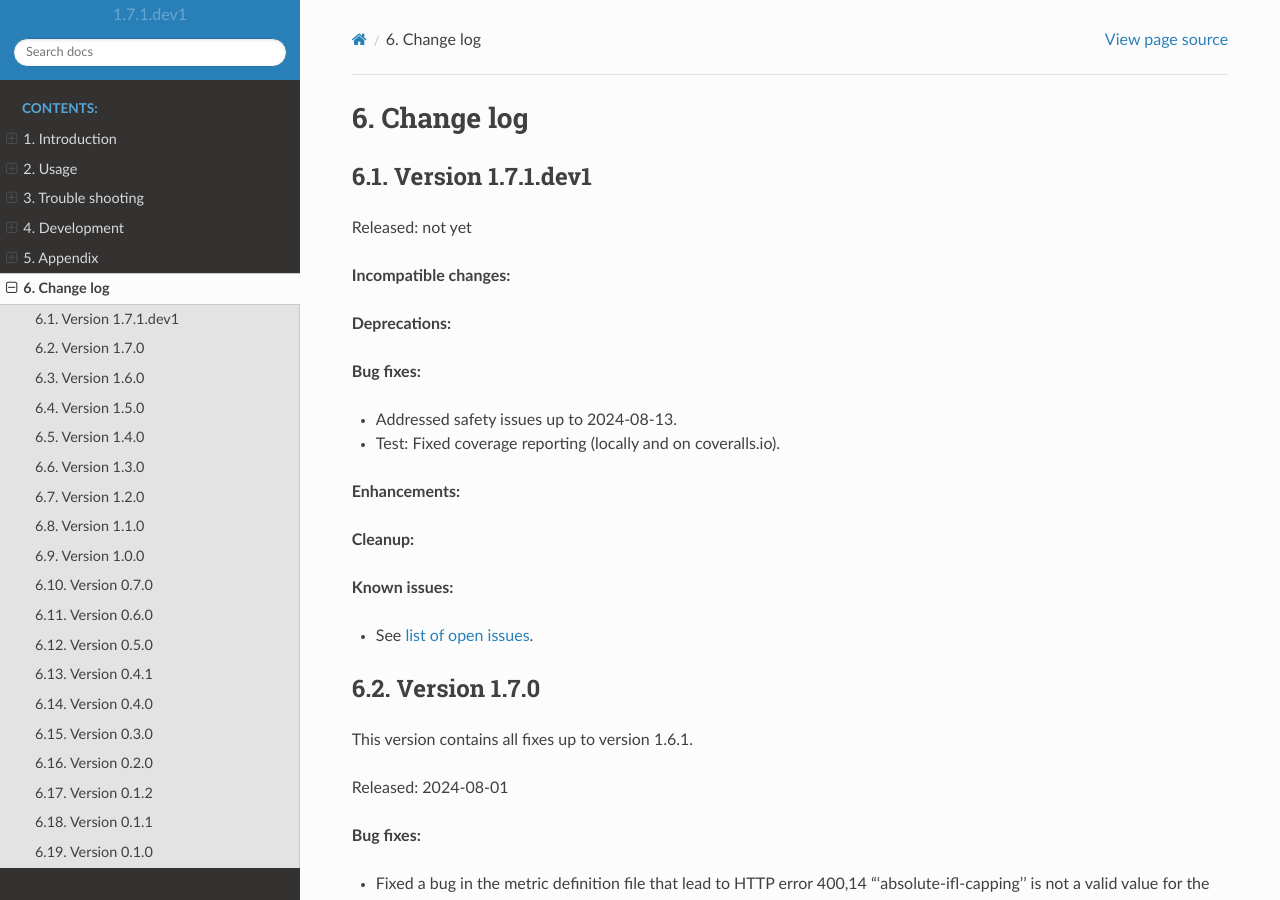
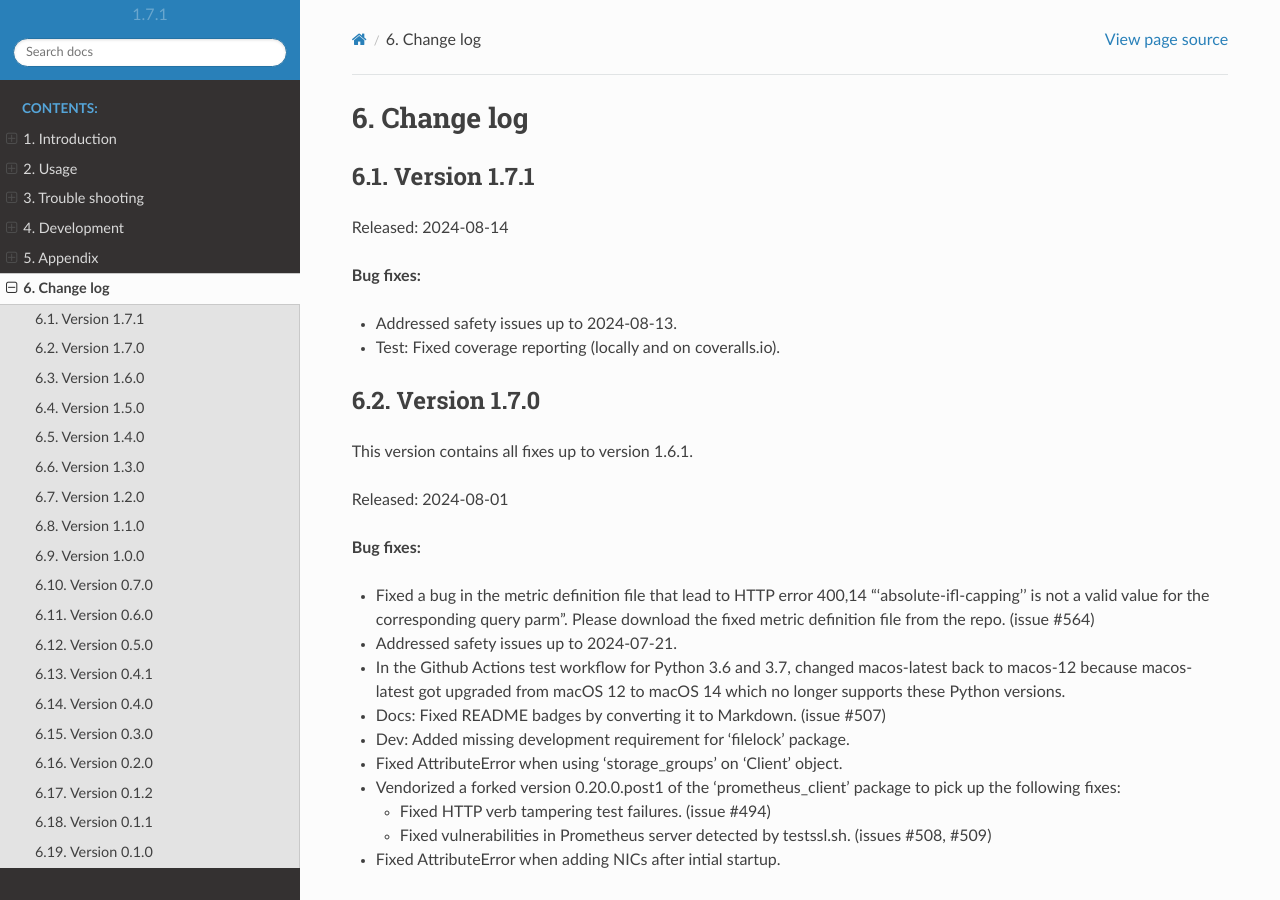
Before and after one commit to zhmcclient/zhmc-prometheus-exporter, a Sphinx documentation site: the page built from docs/changes.rst, in a window 1280 px wide and 900 px high. Built offline with Sphinx 7.4.7 and the Read the Docs theme 2.0.0, drawn with Linux system fonts in a browser that asks for light colours.

Commit message:
Release 1.7.1
Signed-off-by: Andreas Maier <maiera@de.ibm.com>

```diff
--- a/docs/changes.rst
+++ b/docs/changes.rst
@@ -17,30 +17,16 @@ Change log
 ----------
 
 
-Version 1.7.1.dev1
-^^^^^^^^^^^^^^^^^^
+Version 1.7.1
+^^^^^^^^^^^^^
 
-Released: not yet
-
-**Incompatible changes:**
-
-**Deprecations:**
+Released: 2024-08-14
 
 **Bug fixes:**
 
 * Addressed safety issues up to 2024-08-13.
 
 * Test: Fixed coverage reporting (locally and on coveralls.io).
-
-**Enhancements:**
-
-**Cleanup:**
-
-**Known issues:**
-
-* See `list of open issues`_.
-
-.. _`list of open issues`: https://github.com/zhmcclient/zhmc-prometheus-exporter/issues
 
 
 Version 1.7.0
--- a/zhmc_prometheus_exporter/_version.py
+++ b/zhmc_prometheus_exporter/_version.py
@@ -25,4 +25,4 @@ __all__ = ['__version__']
 #:
 #: * "M.N.P.dev1": A not yet released version M.N.P
 #: * "M.N.P": A released version M.N.P
-__version__ = '1.7.1.dev1'
+__version__ = '1.7.1'
```
